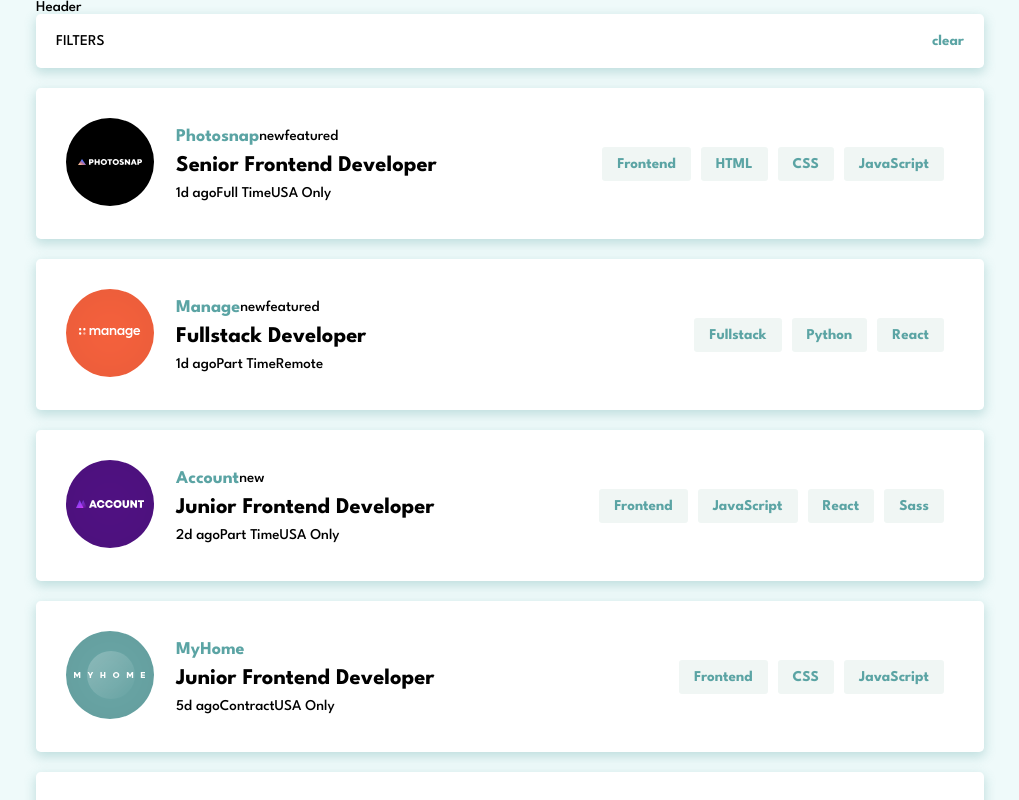
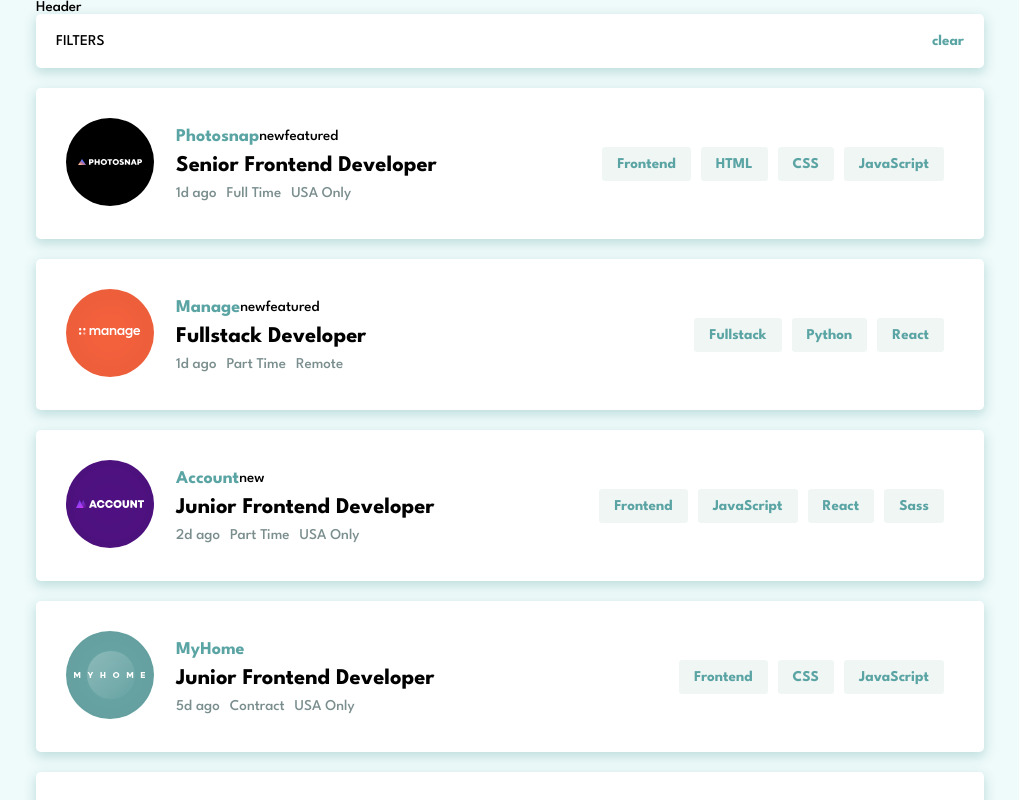
Before and after one commit to solovevevgeny/fm-job-listing, a React (Create React App) app: page / in a window 1280 px wide. Shown: the top 800 px of the page, without its empty margins (130-1149 px from the left). Built offline with nearby package versions, Linux system fonts and the light colour scheme; the HTML template or start-up script is replaced by a standard one.

Commit message:
info footer css

```diff
--- a/src/index.css
+++ b/src/index.css
@@ -102,6 +102,12 @@ a.green:hover {
   gap: 10px;
 }
 
+.card__info-footer {
+  color: var(--color-DarkGrayishCyan);
+  display: grid;
+  gap: 10px;
+}
+
 .flex-inline {
   display: flex;
   justify-content: start;
```
